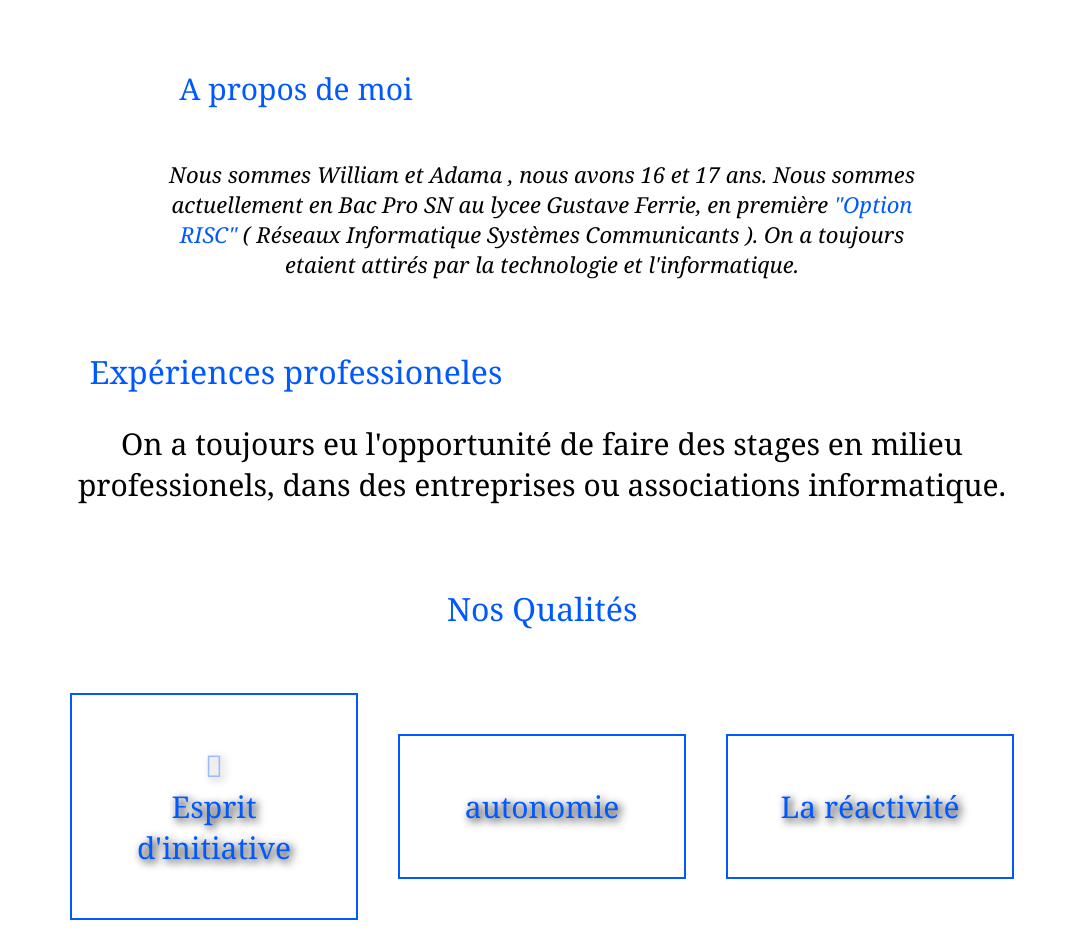
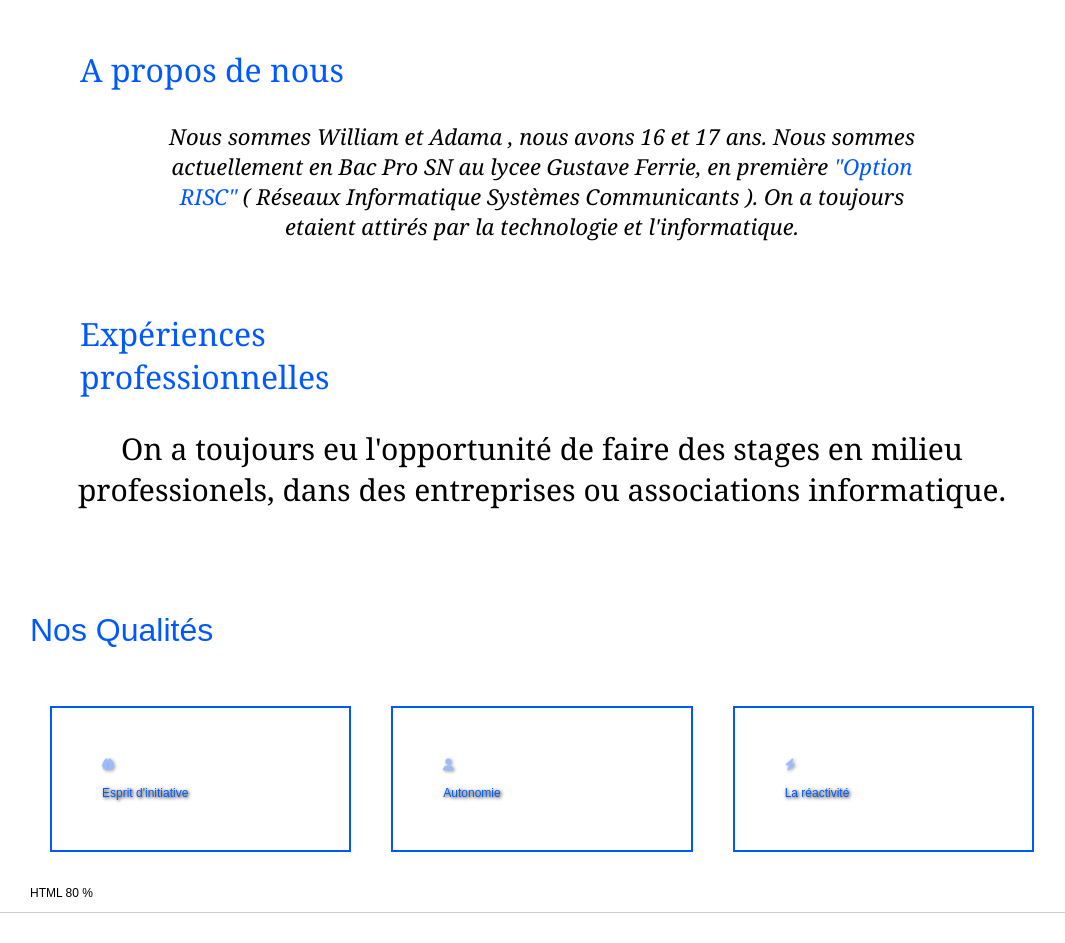
Before and after one commit to Kon972/SITE, a plain HTML site: page index.html in a window 1280 px wide. Shown: the part 802-1745 px from the top of the page, without its empty margins (98-1163 px from the left). Drawn offline with Linux system fonts and the light colour scheme; animation ran at ten frames a second.

Commit message:
enfoiré

```diff
--- a/index.html
+++ b/index.html
@@ -13,8 +13,8 @@
 
     <body>
         <div id="particles-js">
-          <p class="elements">Nous sommes William et Adama</p>
-          <p class="element">Lycéen en bac pro SN option RISC</p>
+          <div class="elements">Nous sommes William et Adama</div>
+          <div class="element">Lycéen en bac pro SN option RISC</div>
           <a id="verslebasdepage" href="#verslebasdepage"><button class="btn"  href="#verslebas">En savoir plus</button></a>
           <script type="text/javascript" src="particles.js"></script>
           <script type="text/javascript" src="app.js"></script>
@@ -24,30 +24,35 @@
      <div class="container">
      <div >
 
-        <p class="nous">A propos de moi </p>
-        <p class="Nous">
+        <div class="nous">A propos de nous</div>
+        <div class="Nous">
         Nous sommes William et Adama , nous avons 16 et 17 ans. Nous sommes actuellement en Bac Pro SN au lycee Gustave Ferrie, en première <a class="RISC" href="Option RISC">"Option RISC"</a> ( Réseaux Informatique Systèmes Communicants ).
             On a toujours etaient attirés par la technologie et l'informatique.
-        </p><br>
+        </div><br>
      </div>
 
      <div>
-        <p class="experiences">Expériences professioneles</p>
-        <p class="Expériences">On a toujours eu l'opportunité de faire des stages en milieu professionels, dans des entreprises ou associations informatique.</p><br><br>
+        <div class="experiences">Expériences professionnelles</div>
+        <dic class="Expériences">On a toujours eu l'opportunité de faire des stages en milieu professionels, dans des entreprises ou associations informatique.</div><br><br>
      </div>
 
      <div class="Qualités"><p> Nos Qualités</p><br></div>
         <div class="row">
 
-        <div class="esprit"><p><i class="fa-light fa-bolt fa-beat-fade" style="color: #0059ff;"></i></p><p>Esprit d'initiative</p></div><br>
-        <div class="auto"><i class="" style="color: #0059ff;"></i>autonomie</div>
-        <div class="react">La réactivité</div><br>
+        <div class="esprit"><p><i class="fa-solid fa-brain fa-beat-fade" style="color: #0059ff;"></i><br><br></p><p>Esprit d'initiative</p></div><br>
+        <div class="auto"><p><i class="fa-solid fa-user fa-beat-fade" style="color: #0059ff;"></i><br><br></p><p>Autonomie</p></div><br>
+        <div class="react"><p><i class="fa-solid fa-bolt fa-beat-fade" style="color: #0059ff;"></i><br><br></p>La réactivité</div><br>
 
-        <br><p><p><i class="icon"fa-regular fa-circle-user fa-flip fa-2xl></i></p></p></div><br>
+        </div><br>
 
         <text-align></text-align>
-        <link rel="stylesheet" href="https://cdnjs.cloudflare.com/ajax/libs/font-awesome/6.4.0/css/all.min.css" integrity="sha512-iecdLmaskl7CVkqkXNQ/ZH/XLlvWZOJyj7Yy7tcenmpD1ypASozpmT/E0iPtmFIB46ZmdtAc9eNBvH0H/ZpiBw==" crossorigin="anonymous" referrerpolicy="no-referrer" />
 
+
+        <div class="skillbar skillbar-style-1" data-percent="80">
+            <span class="skillbar-title">HTML</span>
+            <span class="skillbar-title right">80 %</span>
+            <p class="skillbar-bar bg-theme" style="width: 80%;"></p>
+          </div>
 
     </div>
      </div>
--- a/style.css
+++ b/style.css
@@ -181,15 +181,13 @@ padding-right: 10%;
 
 .nous{
   color: rgb(0, 89, 255);
-  font-size: 30px;
+  font-size: 32px;
   font-family: Georgia, 'Times New Roman', Times, serif;
-  margin: 50px;
+  margin: 30px;
   padding-right: 50%;
-  text-align: center;
+  text-align: left;
 
 }
-
-
 
 .container{
   font-size: 30px;
@@ -211,16 +209,17 @@ padding-right: 10%;
 /*Nos experiences*/
 
 .Expériences{
-font-size: 30px;
+  font-size: 30px;
+}
 
 
-}
 .experiences{
   color: rgb(0, 89, 255);
   font-size: 32px;
   font-family: Georgia, 'Times New Roman', Times, serif;
   margin: 30px;
   padding-right: 50%;
+  text-align: left;
 
 }
 
@@ -266,14 +265,14 @@ color : rgb(0, 89, 255);
 .row{
 
 
-   display:flex;
-   align-items: center;
-   justify-content: center;
+  display:flex;
+  align-items: center;
+  justify-content: center;
 
 
 
 
-  }
+}
 
 .row {color:rgb(0, 89, 255);text-shadow: black.1em 0.1em 0.3em
 }
```
